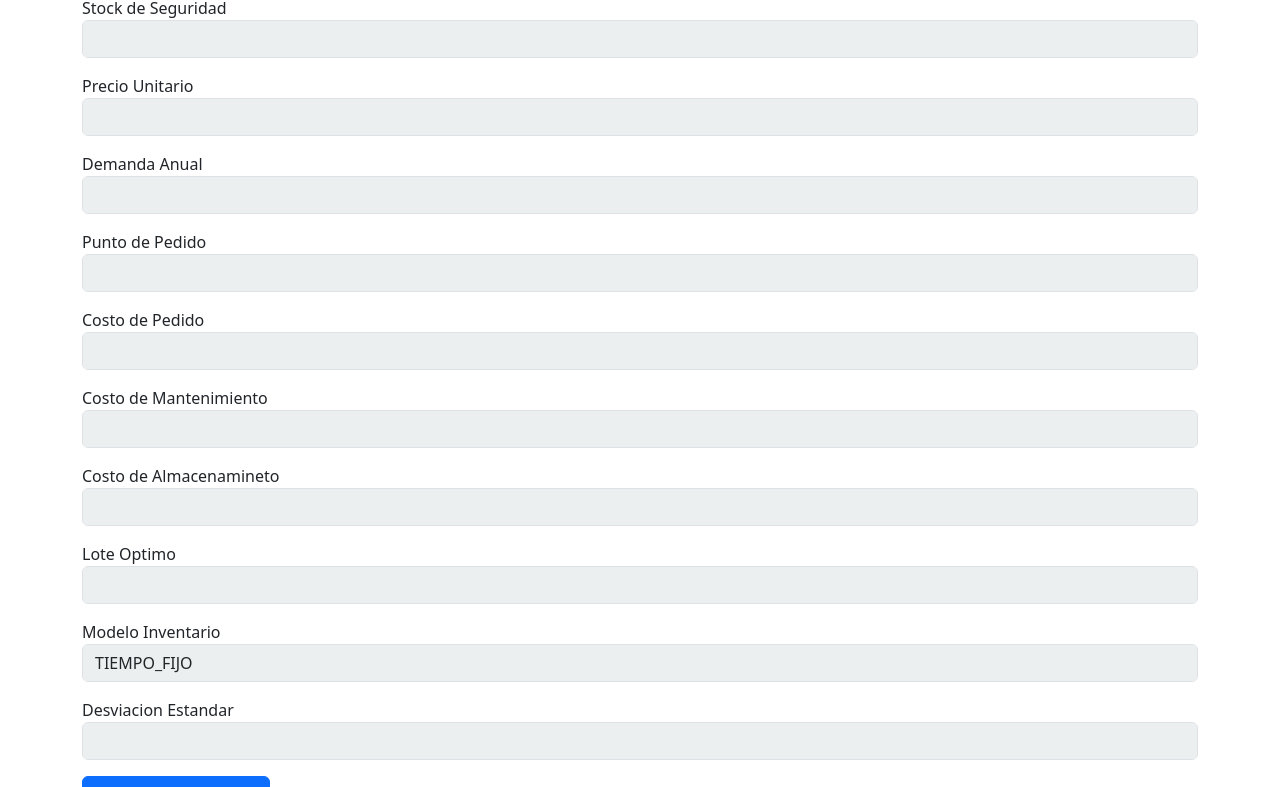
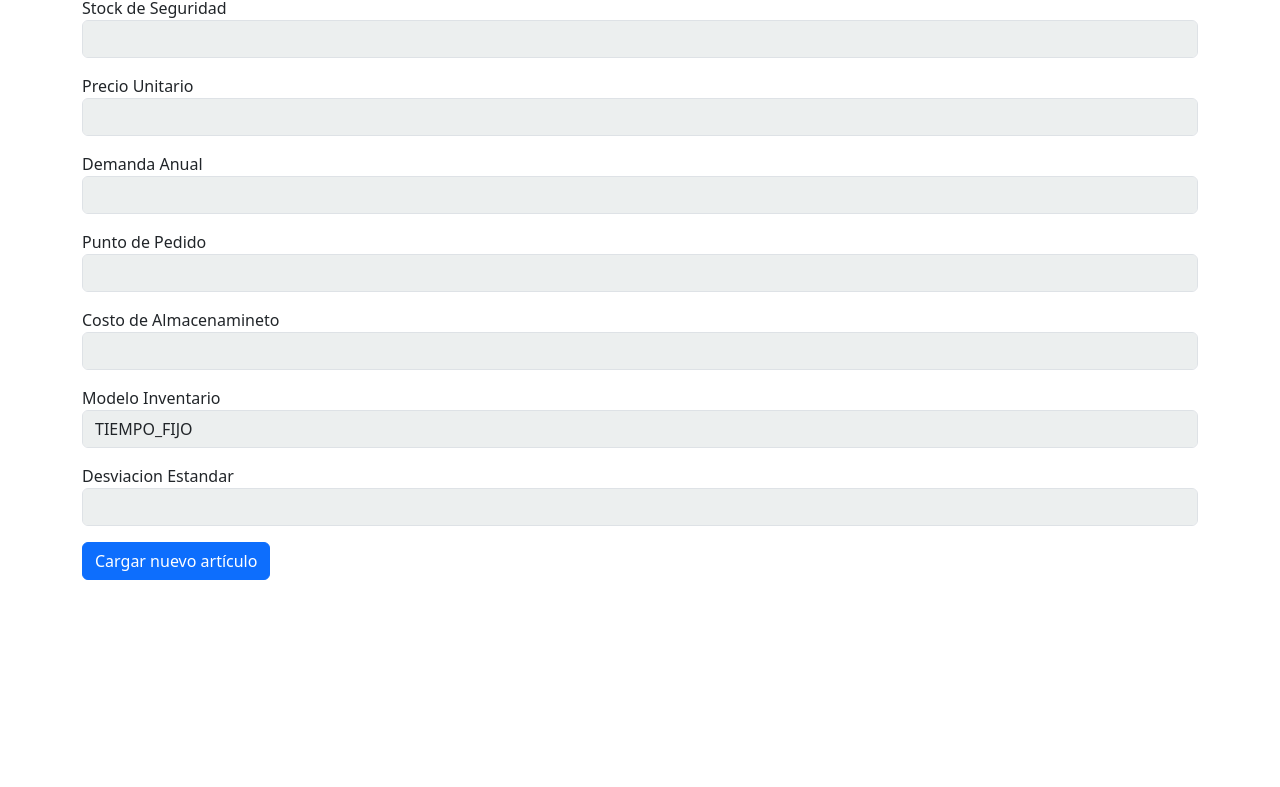
Before and after one commit to solfalabella7/frontend-inventario, a React (Vite) app: page /articulos/crear in a window 1280 px wide. Shown: the part 406-1193 px from the top of the page. After the commit the page ends 1002 px from the top, so only its background shows below. Built offline with nearby package versions, Linux system fonts and the light colour scheme.

Commit message:
formulario crear articulos sin costo pedido,costomantener y loteoptimo

```diff
--- a/src/components/Formulario/FormCreateArticulo.jsx
+++ b/src/components/Formulario/FormCreateArticulo.jsx
@@ -45,10 +45,10 @@ const FormCreateArticulo = () => {
             precioUnitario: parseFloat(values.precioUnitario),
             proveedoresAsignados: [],
             demoraEntrega: 5,
-            costoPedido: parseFloat(values.costoPedido),
-            costoMantener: parseFloat(values.costoMantener),
+            //costoPedido: parseFloat(values.costoPedido),
+            //costoMantener: parseFloat(values.costoMantener),
             costoAlmacenamiento: parseFloat(values.costoAlmacenamiento),
-            loteOptimo: parseInt(values.loteOptimo),
+           // loteOptimo: parseInt(values.loteOptimo),
             inventarioMax: 5,
             modeloElegido: values.modeloElegido,
             demandaAnual: parseInt(values.demandaAnual),
@@ -120,7 +120,7 @@ const FormCreateArticulo = () => {
               <ErrorMessage name="puntoPedido" component="div" className="text-danger" />
             </FormBs.Group>
 
-            <FormBs.Group className="mb-3">
+            {/* <FormBs.Group className="mb-3">
               <label htmlFor='costoPedido'>Costo de Pedido</label>
               <Field id='costoPedido' type='number' name='costoPedido' className='form-control field-input' />
               <ErrorMessage name="costoPedido" component="div" className="text-danger" />
@@ -133,16 +133,20 @@ const FormCreateArticulo = () => {
             </FormBs.Group>
 
             <FormBs.Group className="mb-3">
+              <label htmlFor='loteOptimo'>Lote Optimo</label>
+              <Field id='loteOptimo' type='number' name='loteOptimo' className='form-control field-input' />
+              <ErrorMessage name="loteOptimo" component="div" className="text-danger" />
+            </FormBs.Group>
+
+            */}
+
+            <FormBs.Group className="mb-3">
               <label htmlFor='costoAlmacenamiento'>Costo de Almacenamineto</label>
               <Field id='costoAlmacenamiento' type='number' name='costoAlmacenamiento' className='form-control field-input' />
               <ErrorMessage name="costoAlmacenamiento" component="div" className="text-danger" />
             </FormBs.Group>
 
-            <FormBs.Group className="mb-3">
-              <label htmlFor='loteOptimo'>Lote Optimo</label>
-              <Field id='loteOptimo' type='number' name='loteOptimo' className='form-control field-input' />
-              <ErrorMessage name="loteOptimo" component="div" className="text-danger" />
-            </FormBs.Group>
+
 
             <FormBs.Group className="mb-3">
               <label htmlFor='modeloElegido'>Modelo Inventario</label>
```
